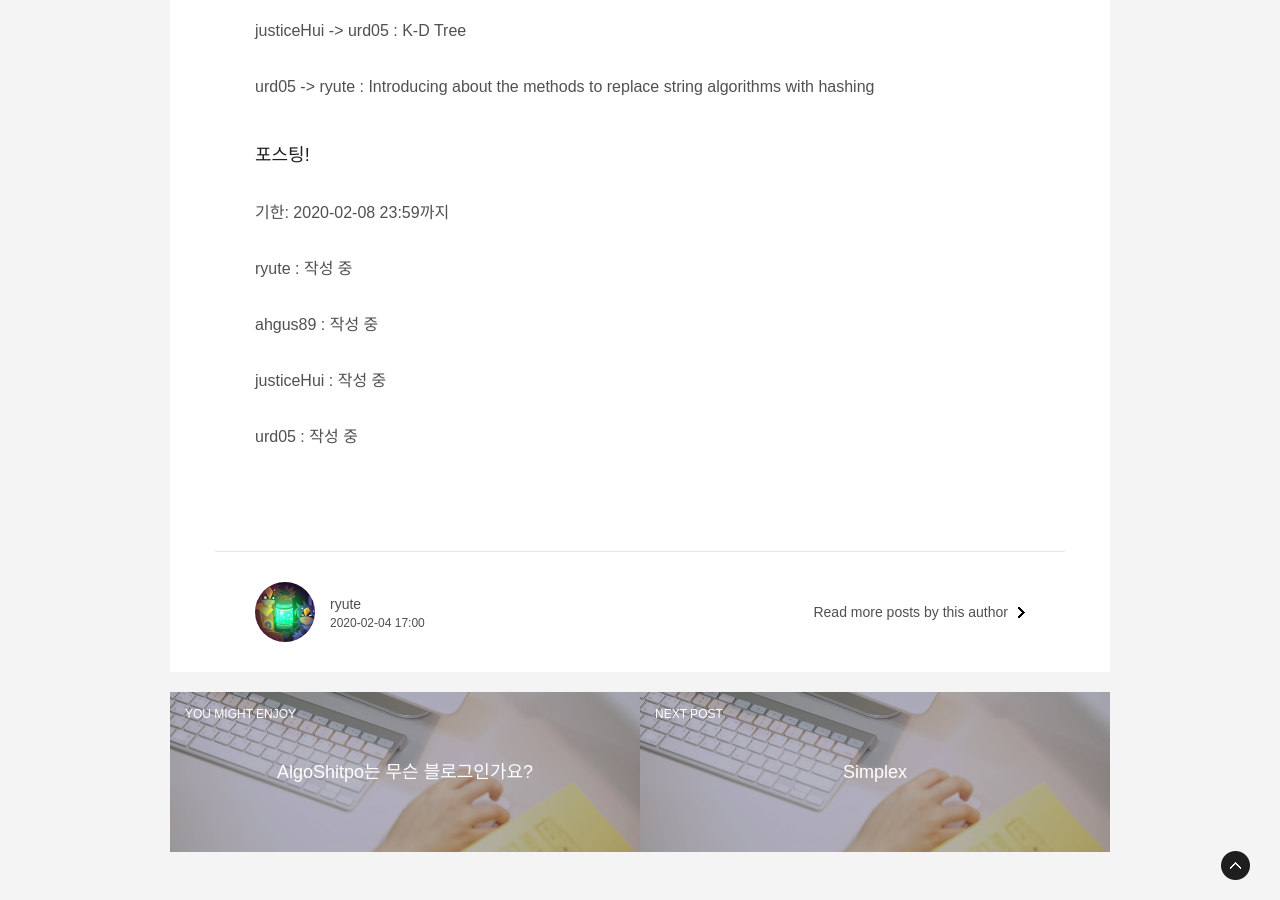
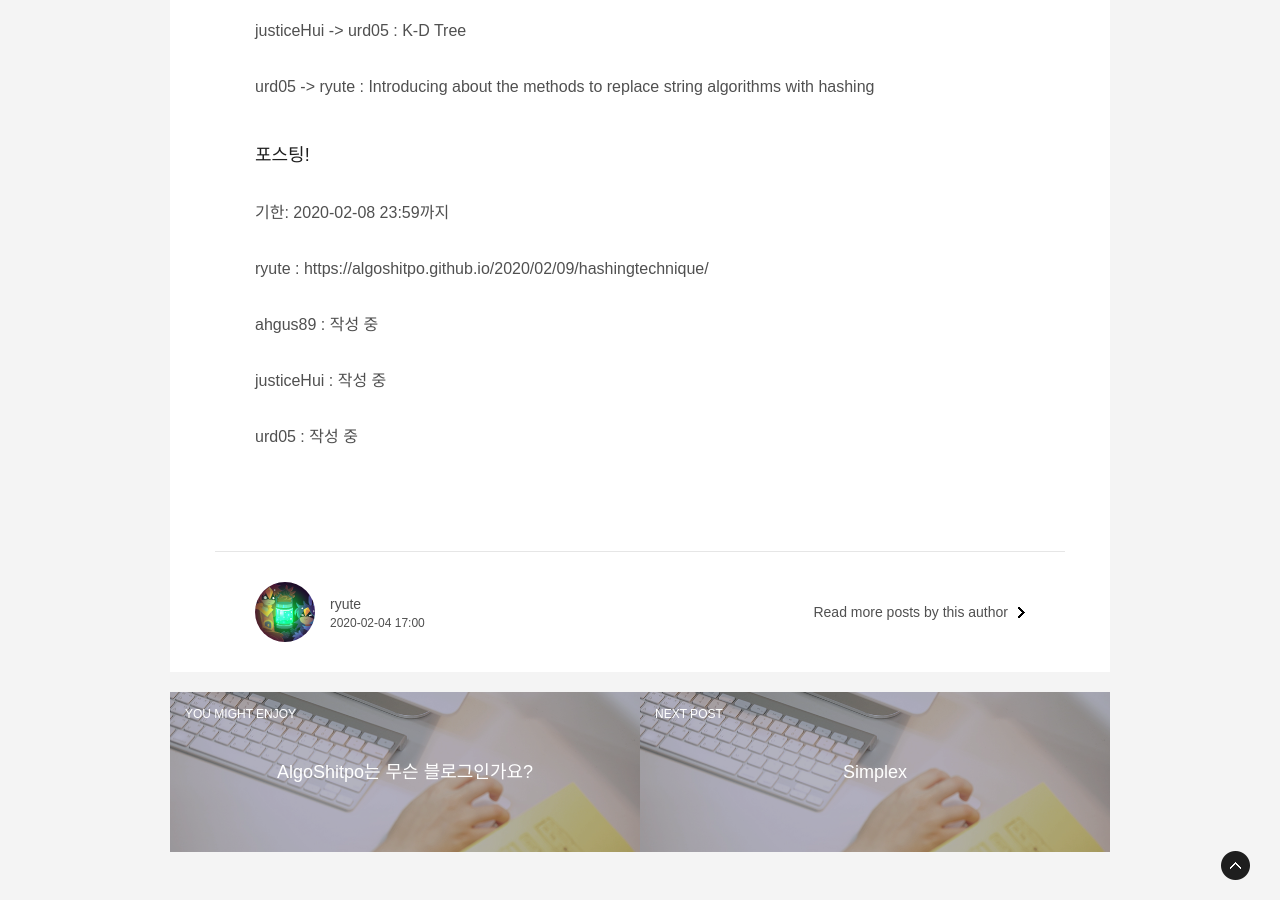
Before and after one commit to algoshitpo/algoshitpo.github.io, a Jekyll site: the page built from _posts/2020-02-04-week1.md, in a window 1280 px wide and 900 px high, scrolled down 847 px. Built offline with Jekyll 4.4.1, drawn with Linux system fonts in a browser that asks for light colours; some web fonts are replaced.

Commit message:
week1 update

```diff
--- a/_posts/2020-02-04-week1.md
+++ b/_posts/2020-02-04-week1.md
@@ -26,7 +26,7 @@
 
 기한: 2020-02-08 23:59까지
 
-ryute : 작성 중
+ryute : https://algoshitpo.github.io/2020/02/09/hashingtechnique/
 
 ahgus89 : 작성 중
 
```
